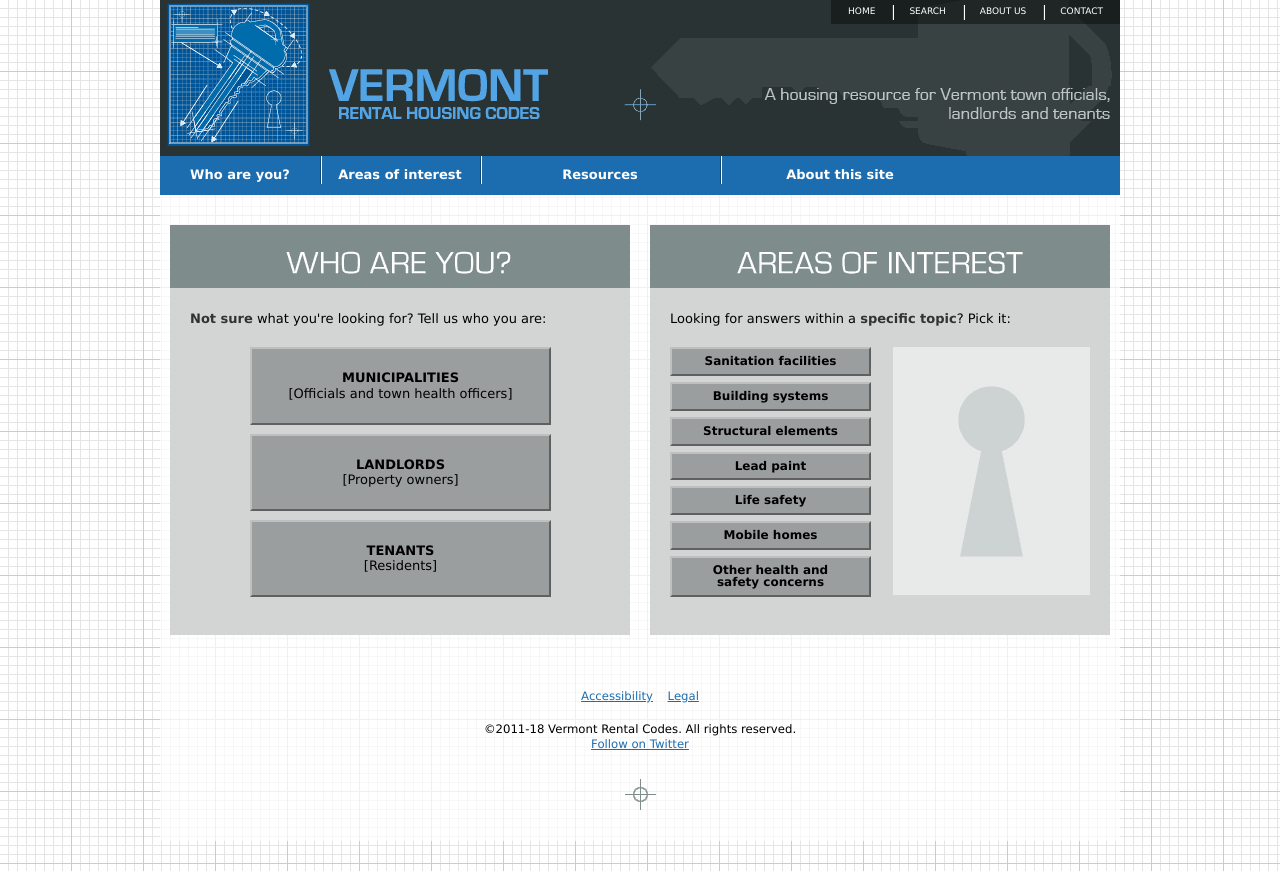
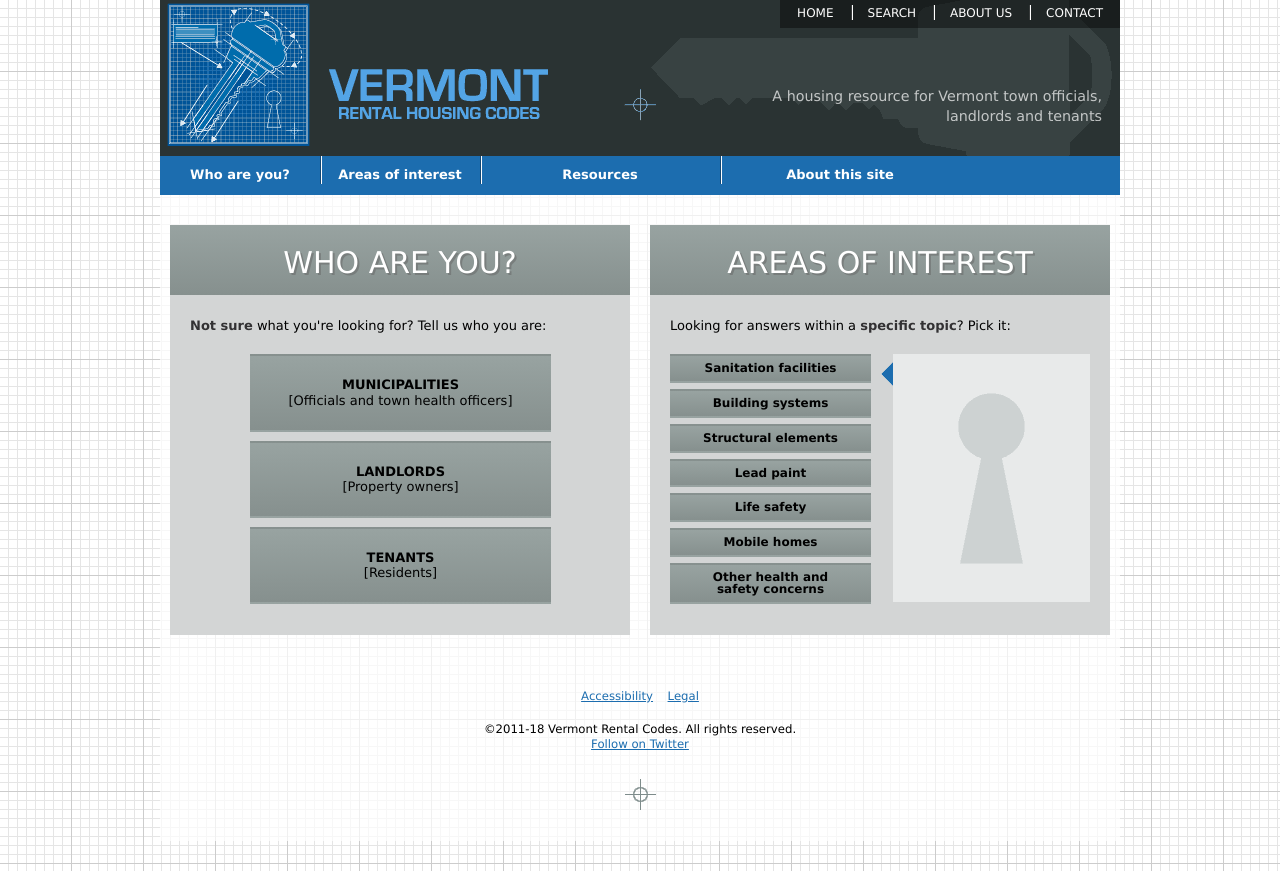
Before and after one commit to nowells/rentalcodes.org, a PHP site: page / in a window 1280 px wide. Run offline with PHP 8.4, Linux system fonts and the light colour scheme.

Commit message:
Replace images with CSS

```diff
--- a/index.html
+++ b/index.html
@@ -5,51 +5,10 @@
 		<link rel="stylesheet" href="styles/vrc_default.css" />
 		<link rel="shortcut icon" href="images/favicon.ico" />
 		<!--[if IE]><link rel="stylesheet" type="text/css" href="./styles/vrc_ie.css" /><![endif]-->
-		<script type="text/javascript" src="includes/javascript/jquery-plus-jquery-ui.js"></script>
 		<!--<script type="text/javascript" src="./includes/javascript/ixedit/ixedit.packed.js"></script>
 		<link type="text/css" href="./includes/javascript/ixedit/ixedit.css" rel="stylesheet" />-->
 		<meta name="description" content="A one-stop resource for information about Vermont's rental housing codes" />
 		<title>Vermont Rental Housing Codes &#8212; A housing resource for Vermont town officials, landlords and tenants</title>
-		<script type="text/javascript">
-			$(document).ready(function() {
-				if(!document.getElementById) return false;	//	Quit if browser doesn't support DOM scripting
-				var sanitationDetails = document.getElementById("sanitationDetails");
-				var buildingDetails = document.getElementById("buildingDetails");
-				var structuralDetails = document.getElementById("structuralDetails");
-				var leadDetails = document.getElementById("leadDetails");
-				var leadDetails = document.getElementById("leadDetails");
-				var lifeDetails = document.getElementById("lifeDetails");
-				var mhDetails = document.getElementById("mobileHomeDetails");
-				var otherConcernsDetails = document.getElementById("otherConcernsDetails");
-
-				sanitationDetails.style.display = "none";
-				buildingDetails.style.display = "none";
-				structuralDetails.style.display = "none";
-				leadDetails.style.display = "none";
-				lifeDetails.style.display = "none";
-				mhDetails.style.display = "none";
-				otherConcernsDetails.style.display = "none";
-
-			});
-			/* ------ Code generated by IxEdit (ixedit.com). ------ */
-			if(window.ixedit){ixedit.deployed = true};
-			if(window.jQuery){jQuery(function(){
-				(function(){ jQuery('a#sanitationLink').bind('mouseover', function(event, ui){var target = jQuery('p#sanitationDetails'); target.css('display','block'); var target = jQuery('p#detailsHole'); target.css('display','none')});})();
-				(function(){ jQuery('a#sanitationLink').bind('mouseout', function(event, ui){var target = jQuery('p#detailsHole'); target.css('display','block'); var target = jQuery('p#sanitationDetails'); target.css('display','none')});})();
-				(function(){ jQuery('a#buildingLink').bind('mouseover', function(event, ui){var target = jQuery('p#detailsHole'); target.css('display','none'); var target = jQuery('p#buildingDetails'); target.css('display','block')});})();
-				(function(){ jQuery('a#buildingLink').bind('mouseout', function(event, ui){var target = jQuery('p#detailsHole'); target.css('display','block'); var target = jQuery('p#buildingDetails'); target.css('display','none')});})();
-				(function(){ jQuery('a#structuralLink').bind('mouseover', function(event, ui){var target = jQuery('p#detailsHole'); target.css('display','none'); var target = jQuery('p#structuralDetails'); target.css('display','block')});})();
-				(function(){ jQuery('a#structuralLink').bind('mouseout', function(event, ui){var target = jQuery('p#structuralDetails'); target.css('display','none'); var target = jQuery('p#detailsHole'); target.css('display','block')});})();
-				(function(){ jQuery('a#leadLink').bind('mouseover', function(event, ui){var target = jQuery('p#detailsHole'); target.css('display','none'); var target = jQuery('p#leadDetails'); target.css('display','block')});})();
-				(function(){ jQuery('a#leadLink').bind('mouseout', function(event, ui){var target = jQuery('p#detailsHole'); target.css('display','block'); var target = jQuery('p#leadDetails'); target.css('display','none')});})();
-				(function(){ jQuery('a#lifeLink').bind('mouseover', function(event, ui){var target = jQuery('p#detailsHole'); target.css('display','none'); var target = jQuery('p#lifeDetails'); target.css('display','block')});})();
-				(function(){ jQuery('a#lifeLink').bind('mouseout', function(event, ui){var target = jQuery('p#detailsHole'); target.css('display','block'); var target = jQuery('p#lifeDetails'); target.css('display','none')});})();
-				(function(){ jQuery('a#mobileHomeLink').bind('mouseover', function(event, ui){var target = jQuery('p#detailsHole'); target.css('display','none'); var target = jQuery('p#mobileHomeDetails'); target.css('display','block')});})();
-				(function(){ jQuery('a#mobileHomeLink').bind('mouseout', function(event, ui){var target = jQuery('p#detailsHole'); target.css('display','block'); var target = jQuery('p#mobileHomeDetails'); target.css('display','none')});})();
-				(function(){ jQuery('a#otherConcernsLink').bind('mouseover', function(event, ui){var target = jQuery('p#detailsHole'); target.css('display','none'); var target = jQuery('p#otherConcernsDetails'); target.css('display','block')});})();
-				(function(){ jQuery('a#otherConcernsLink').bind('mouseout', function(event, ui){var target = jQuery('p#detailsHole'); target.css('display','block'); var target = jQuery('p#otherConcernsDetails'); target.css('display','none')});})();
-			})};
-		</script>
 	</head>
 	<body id="homeBody">
 		<div class="container_12">
@@ -57,8 +16,8 @@
 			</div>-->
 
 			<div id="header">
-				<p id="logo"><a href="index.html"><span></span>Vermont Rental Codes</a></p>
-				<p><em><span></span>A housing resource for Vermont town officials, landlords and tenants</em></p>
+				<p id="logo"><a href="index.html"><span></span>Vermont Rental Housing Codes</a></p>
+				<p><em>A housing resource for Vermont town officials, landlords and tenants</em></p>
 				<ul id="primaryMenu">
 					<li class="hidden"><a href="index.html#content">Jump to content</a></li>
 					<li><a href="who-are-you" id="faqLink" class="first">Who are you?</a>
@@ -98,7 +57,7 @@
 			</div>	<!-- END #header -->
 			<div id="content">
 				<div class="grid_6">
-					<h1 id="whoAreYou"><span></span>Who are you?</h1>
+					<h1 id="whoAreYou">Who are you?</h1>
 					<p><strong>Not sure</strong> what you're looking for? Tell us who you are:</p>
 					<div class="whoButton">
 						<a href="who-are-you/municipalities"><strong>Municipalities</strong><br />[Officials and town health officers]</a>
@@ -110,43 +69,43 @@
 						<a href="who-are-you/tenants"><strong>Tenants</strong><br />[Residents]</a>
 					</div>
 				</div>
-				<div class="grid_6"><h1 id="areasOfInterest"><span></span>Areas of interest</h1>
+				<div class="grid_6"><h1 id="areasOfInterest">Areas of interest</h1>
 						<p>Looking for answers within a <strong>specific topic</strong>? Pick it:</p>
 						<div style="position:relative;">
 							<div class="areasButton">
 								<a id="sanitationLink" href="areas-of-interest/sanitation-facilities"><strong>Sanitation facilities</strong></a>
 							</div>
-							<p id="sanitationDetails"><img src="images/pointer.gif" height="28" width="23" alt=""/><strong>Sanitation facilities</strong><br />Matters concerning kitchen facilities, bathroom facilities, water supply, hot water, sewage disposal, trash, rodents and insects. (More ...)</p>
+							<p id="sanitationDetails"><span class="pointer"></span><strong>Sanitation facilities</strong><br />Matters concerning kitchen facilities, bathroom facilities, water supply, hot water, sewage disposal, trash, rodents and insects. (More ...)</p>
 
 							<div class="areasButton">
 								<a id="buildingLink" href="areas-of-interest/building-systems"><strong>Building systems</strong></a>
 							</div>
-							<p id="buildingDetails"><img src="images/pointer.gif" height="28" width="23" alt=""/><strong>Building systems</strong><br />Matters concerning heating, ventilation, electricity and lighting. (More ...)</p>
+							<p id="buildingDetails"><span class="pointer"></span><strong>Building systems</strong><br />Matters concerning heating, ventilation, electricity and lighting. (More ...)</p>
 
 							<div class="areasButton">
 								<a id="structuralLink" href="areas-of-interest/structural-elements"><strong>Structural elements</strong></a>
 							</div>
-							<p id="structuralDetails"><img src="images/pointer.gif" height="28" width="23" alt=""/><strong>Structural elements</strong><br />Vermont law specifies rental units need to be weather tight, watertight, rodent proof and in good repair. (More ...)</p>
+							<p id="structuralDetails"><span class="pointer"></span><strong>Structural elements</strong><br />Vermont law specifies rental units need to be weather tight, watertight, rodent proof and in good repair. (More ...)</p>
 
 							<div class="areasButton">
 								<a id="leadLink" href="areas-of-interest/lead-paint"><strong>Lead paint</strong></a>
 							</div>
-							<p id="leadDetails"><img src="images/pointer.gif" height="28" width="23" alt=""/><strong>Lead paint</strong><br />Rules regarding essential maintenance practices (EMPs) and permitting for renovations of pre-1978 rental units. (More ...)</p>
+							<p id="leadDetails"><span class="pointer"></span><strong>Lead paint</strong><br />Rules regarding essential maintenance practices (EMPs) and permitting for renovations of pre-1978 rental units. (More ...)</p>
 
 							<div class="areasButton">
 								<a id="lifeLink" href="areas-of-interest/life-safety"><strong>Life safety</strong></a>
 							</div>
-							<p id="lifeDetails"><img src="images/pointer.gif" height="28" width="23" alt=""/><strong>Life safety</strong><br />Rules regarding smoke and carbon monoxide (CO) detectors, exits and ventilation of fuel-burning heating appliances. (More ...)</p>
+							<p id="lifeDetails"><span class="pointer"></span><strong>Life safety</strong><br />Rules regarding smoke and carbon monoxide (CO) detectors, exits and ventilation of fuel-burning heating appliances. (More ...)</p>
 
 							<div class="areasButton">
 								<a id="mobileHomeLink" href="areas-of-interest/mobile-homes"><strong>Mobile homes</strong></a>
 							</div>
-							<p id="mobileHomeDetails"><img src="images/pointer.gif" height="28" width="23" alt=""/><strong>Mobile homes/rented lots</strong><br />Vermont law specifies every rented mobile home lot must provide connection to electrical services, water supply and sewage disposal. (More ...)</p>
+							<p id="mobileHomeDetails"><span class="pointer"></span><strong>Mobile homes/rented lots</strong><br />Vermont law specifies every rented mobile home lot must provide connection to electrical services, water supply and sewage disposal. (More ...)</p>
 
 							<div class="areasButton">
 								<a id="otherConcernsLink" href="areas-of-interest/other-concerns"><strong>Other health and<br />safety concerns</strong></a>
 							</div>
-							<p id="otherConcernsDetails"><img src="images/pointer.gif" height="28" width="23" alt=""/><strong>Other health and safety concerns</strong><br />Other matters outside Vermont's Health and Safety codes for residential rental housing. (More ...)</p>
+							<p id="otherConcernsDetails"><span class="pointer"></span><strong>Other health and safety concerns</strong><br />Other matters outside Vermont's Health and Safety codes for residential rental housing. (More ...)</p>
 
 							<p id="detailsHole">&nbsp;</p>
 						</div>
--- a/styles/vrc_default.css
+++ b/styles/vrc_default.css
@@ -206,12 +206,6 @@ th	{
 	left:602px;
 	overflow:hidden;
 	display:block;
-}
-#header em span {
-	background:url(../images/slogan.gif) no-repeat;
-	position:absolute;
-	width:351px;
-	height:35px;
 }
 
 /*	FOOTER
@@ -439,18 +433,6 @@ a:hover.alwaysHot	{
 	height:63px;
 	overflow:hidden;
 	margin-top:0;
-}
-#areasOfInterest span {
-	background:url(../images/areas_of_interest.gif) no-repeat;
-	position:absolute;
-	width:460px;
-	height:63px;
-}
-#whoAreYou span	{
-	background:url(../images/who_are_you.gif) no-repeat;
-	position:absolute;
-	width:460px;
-	height:63px;
 }
 #homeBody .grid_6	{
 	height:41em;
@@ -691,3 +673,99 @@ a:hover.alwaysHot	{
 #adm1nBody #sidebar p	{
 	padding:0 1em;
 }
+
+/*	AUTHORSHIP
+---------------------------------------------------------------------------------
+	Title:      Vermont Rental Codes National Day of Civic Hacking (2018) styles
+	Author:     Anselm Bradford <anselm@codeforamerica.org>
+	Copyright:  2018 Vermont Housing Finance Agency (VHFA). All rights reserved.
+--------------------------------------------------------------------------------- */
+
+/* Area of interest heading. */
+#areasOfInterest,
+#whoAreYou {
+  height: 50px;
+  background: #98a3a1;
+  text-align: center;
+  color: #ffffff;
+  font-weight: 100;
+  padding-top: 20px;
+  text-transform: uppercase;
+  text-shadow: 2px 2px rgba(100,100,100,0.5);
+  background: #98a3a1;
+  background: -moz-linear-gradient(top, #98a3a1 0%, #86908e 100%);
+  background: -webkit-linear-gradient(top, #98a3a1 0%,#86908e 100%);
+  background: linear-gradient(to bottom, #98a3a1 0%,#86908e 100%);
+  filter: progid:DXImageTransform.Microsoft.gradient( startColorstr='#98a3a1', endColorstr='#86908e',GradientType=0 );
+}
+
+/* Area of interest menu. */
+.pointer {
+  width: 20px;
+  height: 20px;
+  background-color: #1c6daf;
+  transform: rotate(45deg);
+  position: absolute;
+  left: -7px;
+}
+
+.areasButton a,
+.whoButton a {
+  border-color: rgba(0,0,0,0);
+  background: #98a3a1;
+  background: -moz-linear-gradient(top, #98a3a1 0%, #86908e 100%);
+  background: -webkit-linear-gradient(top, #98a3a1 0%,#86908e 100%);
+  background: linear-gradient(to bottom, #98a3a1 0%,#86908e 100%);
+  filter: progid:DXImageTransform.Microsoft.gradient( startColorstr='#98a3a1', endColorstr='#86908e',GradientType=0 );
+}
+
+.areasButton:hover + p {
+  z-index: 100;
+  display: block !important;
+}
+
+.areasButton:hover + p strong {
+  font-size: 1.4em;
+}
+
+.areasButton:hover:nth-child(1) + p .pointer {
+  top: 5px;
+}
+
+.areasButton:hover:nth-child(3) + p .pointer {
+  top: 38px;
+}
+
+.areasButton:hover:nth-child(5) + p .pointer {
+  top: 71px;
+}
+
+.areasButton:hover:nth-child(7) + p .pointer {
+  top: 106px;
+}
+
+.areasButton:hover:nth-child(9) + p .pointer {
+  top: 139px;
+}
+
+.areasButton:hover:nth-child(11) + p .pointer {
+  top: 174px;
+}
+
+.areasButton:hover:nth-child(13) + p .pointer {
+  top: 212px;
+}
+
+#secondaryMenu li {
+  font-size: 120%;
+}
+
+#logo + p em {
+  color: #ffffff;
+  text-align: right;
+  font-style: normal;
+  font-size: 1.1em;
+  opacity: 0.7;
+  width: 340px;
+  line-height: 1.4em;
+}
```
Also changed, not shown: images/areas_of_interest.gif (deleted), images/pointer.gif (deleted), images/who_are_you.gif (deleted), 1 other file.
